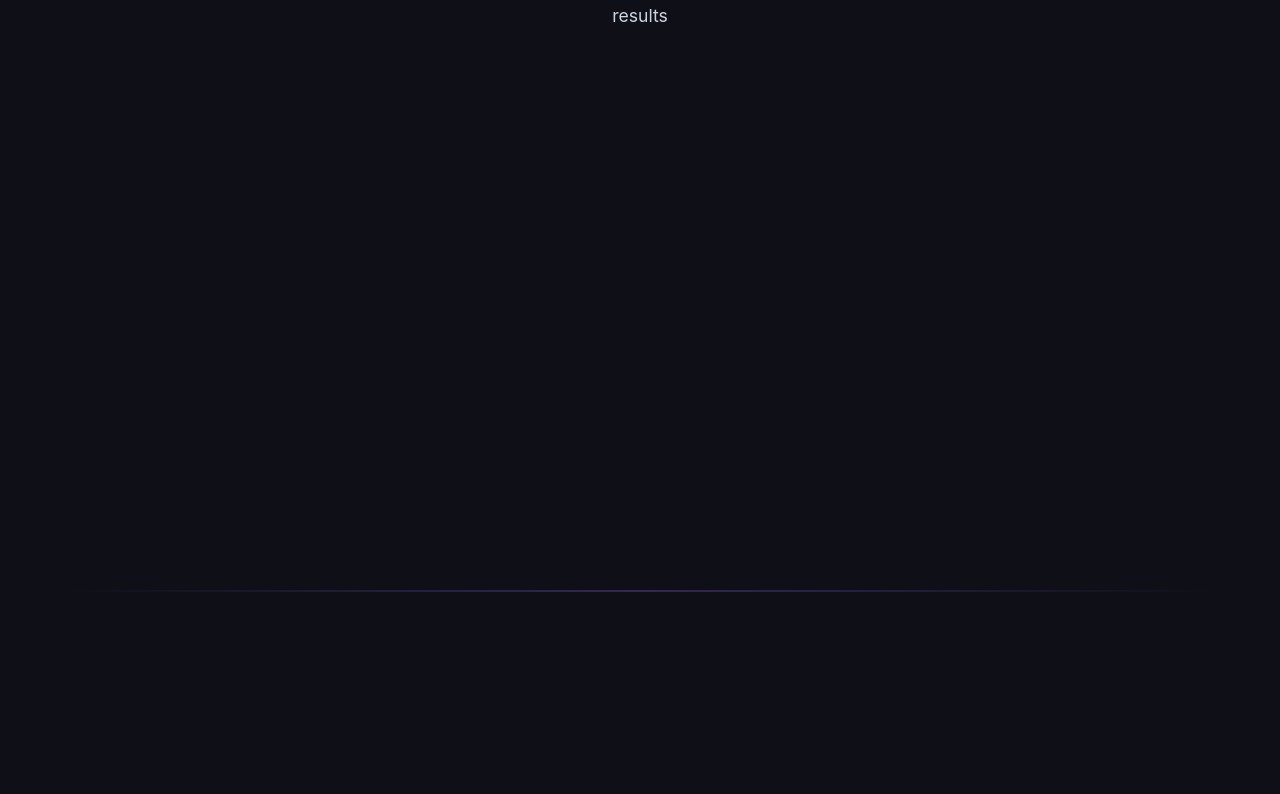
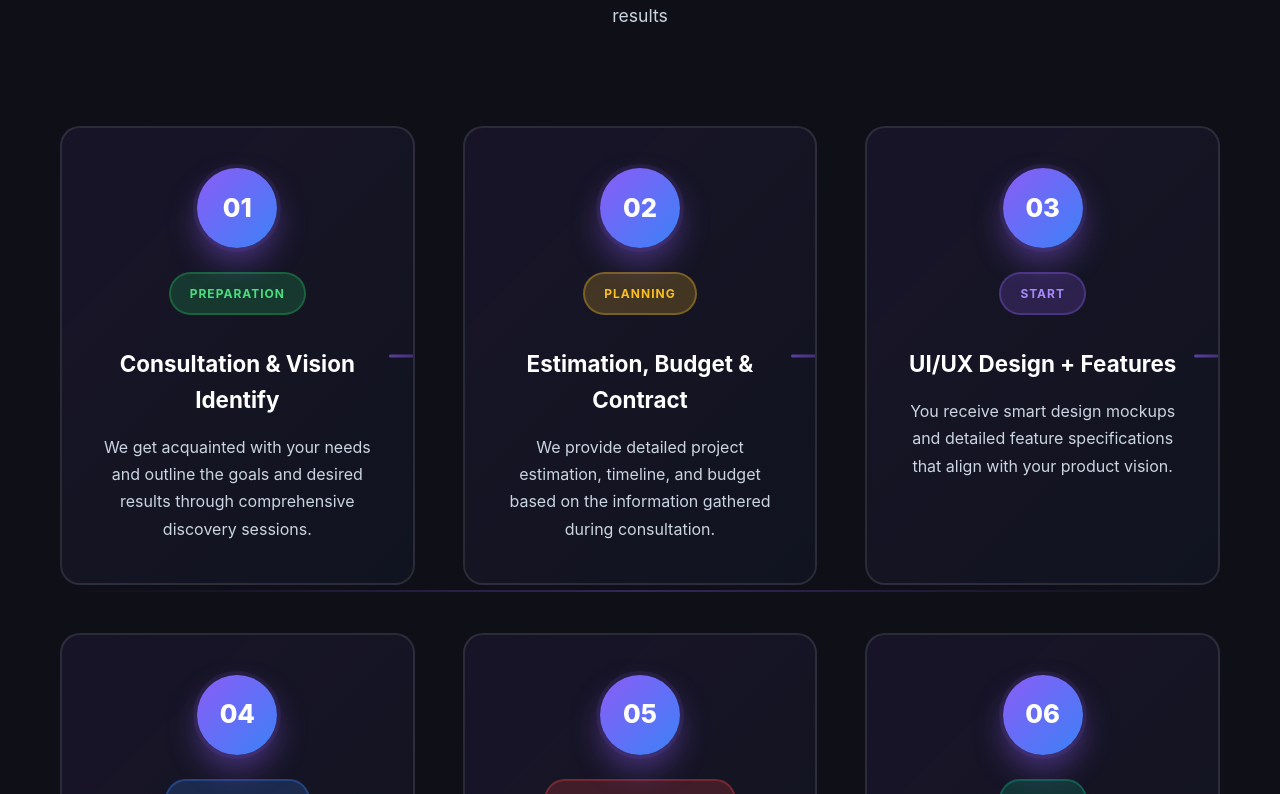
Before and after one commit to ninjabcsolution/justernet, a React (Vite) app: page / in a window 1280 px wide. Shown: the part 5406-6200 px from the top of the page. Built offline with nearby package versions, Linux system fonts and the light colour scheme.

Commit message:
fix: animation fadeup

```diff
--- a/src/App.jsx
+++ b/src/App.jsx
@@ -12,10 +12,6 @@ function App() {
   const { scrollYProgress } = useScroll();
   const y = useTransform(scrollYProgress, [0, 1], ['0%', '50%']);
 
-  const toggleMenu = () => {
-    setIsMenuOpen(!isMenuOpen);
-  };
-
   // Go to top functionality
   useEffect(() => {
     const handleScroll = () => {
@@ -35,11 +31,11 @@ function App() {
 
   // Animation variants
   const fadeInUp = {
-    hidden: { opacity: 0, y: 60 },
+    hidden: { opacity: 0, y: 30 },
     visible: {
       opacity: 1,
       y: 0,
-      transition: { duration: 0.6, ease: 'easeOut' },
+      transition: { duration: 0.3, ease: 'easeOut' },
     },
   };
 
@@ -110,7 +106,7 @@ function App() {
 
   // Work Process Step Component
   const ProcessStep = ({ number, badge, title, description, className, variants }) => (
-    <motion.div className={`process-step ${className}`} variants={variants}>
+    <motion.div className={`process-step ${className}`}>
       <motion.div className="step-number" whileHover={{ scale: 1.1, rotate: 5 }}>
         {number}
       </motion.div>
@@ -295,7 +291,7 @@ function App() {
         viewport={{ once: true, amount: 0.3 }}
       >
         <div className="container">
-          <motion.div className="section-header" variants={fadeInUp}>
+          <motion.div className="section-header">
             <h2>Our Services</h2>
             <p>
               We help you to build high-quality digital solutions and products as well as deliver a
@@ -1101,7 +1097,7 @@ function App() {
         viewport={{ once: true, amount: 0.3 }}
       >
         <div className="container">
-          <motion.div className="section-header" variants={fadeInUp}>
+          <motion.div className="section-header">
             <h2>Our Work Process</h2>
             <p>A streamlined approach that ensures efficient delivery and exceptional results</p>
           </motion.div>
@@ -1178,7 +1174,7 @@ function App() {
         viewport={{ once: true, amount: 0.3 }}
       >
         <div className="container">
-          <motion.div className="section-header" variants={fadeInUp}>
+          <motion.div className="section-header">
             <h2>Technologies</h2>
             <p>
               Cutting-edge technologies and frameworks we use to build exceptional digital solutions
```
